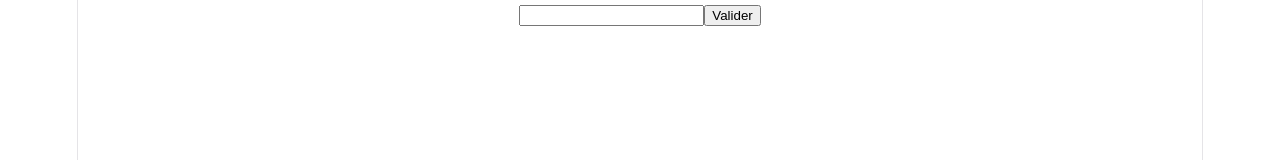
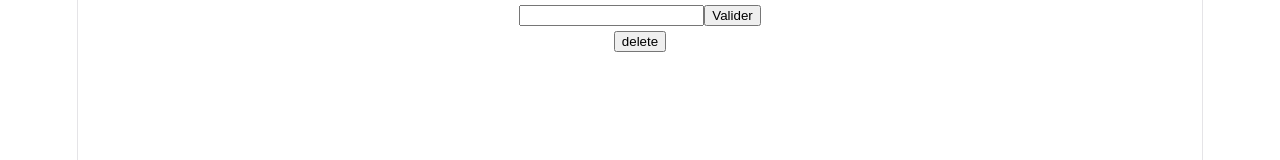
Before and after one commit to martin-mabrut/test-react-simplon, a React (Vite) app in the folder React1/: page / in a window 1280 px wide. Both pictures are taken after a click on the button "Valider". Shown: the top 160 px of the page. Built offline with nearby package versions, Linux system fonts and the light colour scheme.

Commit message:
Fonction delete Card au clic sur le bouton delete d'une tâche

```diff
--- a/React1/src/App.tsx
+++ b/React1/src/App.tsx
@@ -10,11 +10,15 @@ function App() {
     setCards(newCardsArray)
   }
 
+  function deleteCard(text: string) {
+    const newCardsArray: string[] = cards.filter((card) => card!== text);
+    setCards(newCardsArray);
+  }
 
   return (
     <div>
-      <input onChange={(input) => {
-        const values = input.target.value;
+      <input onChange={(event) => {
+        const values = event.target.value;
         setInput(values);
         }
       }
@@ -24,8 +28,13 @@ function App() {
 
       <div>
           {cards.map((card) => (
-            <p key={card}>{card}</p>
+            <div key={card}>
+              <p>{card}</p>
+              <button onClick={() => deleteCard(card)}>delete</button>
+            </div>
           ))}
+
+
       </div>
       </div>
   )
```
